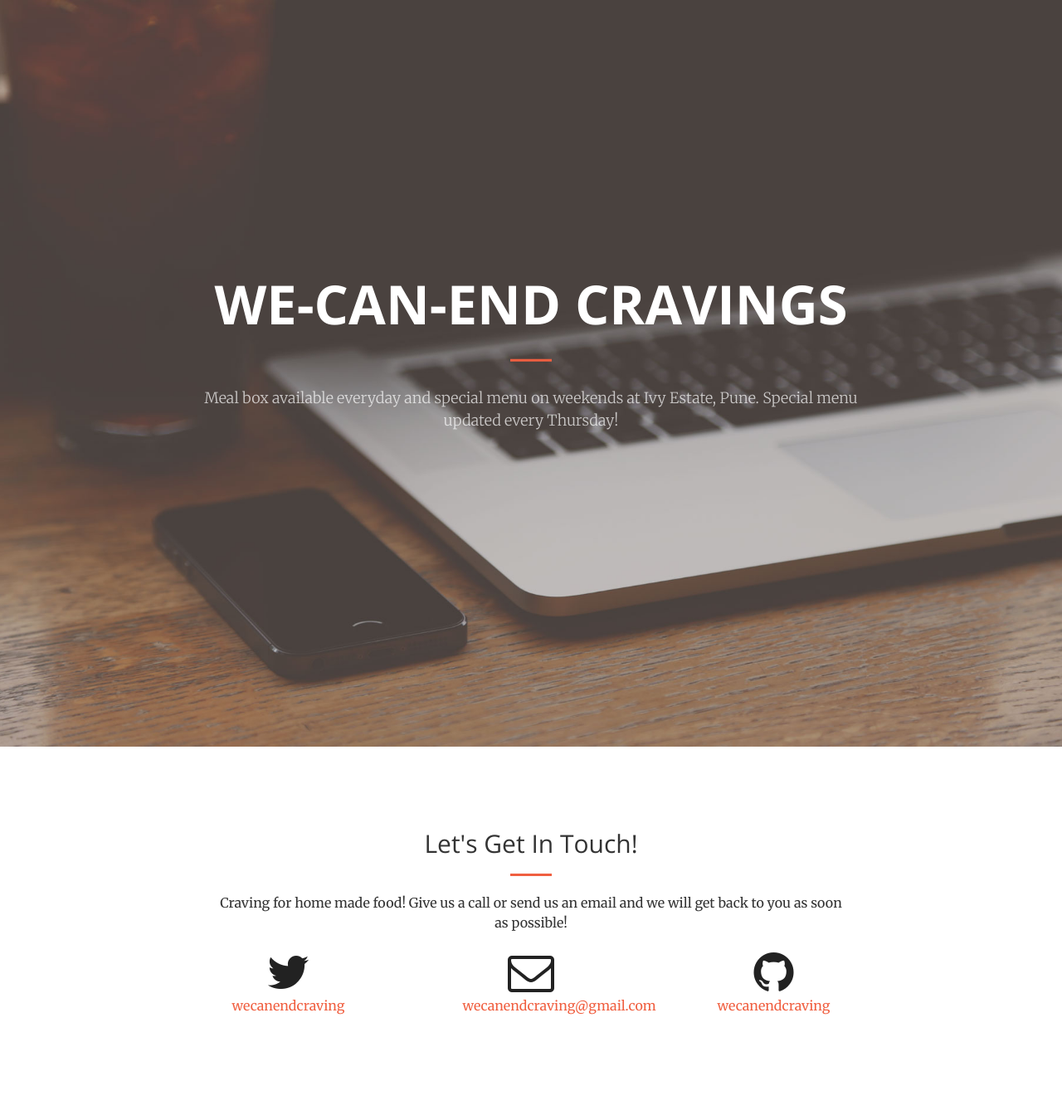
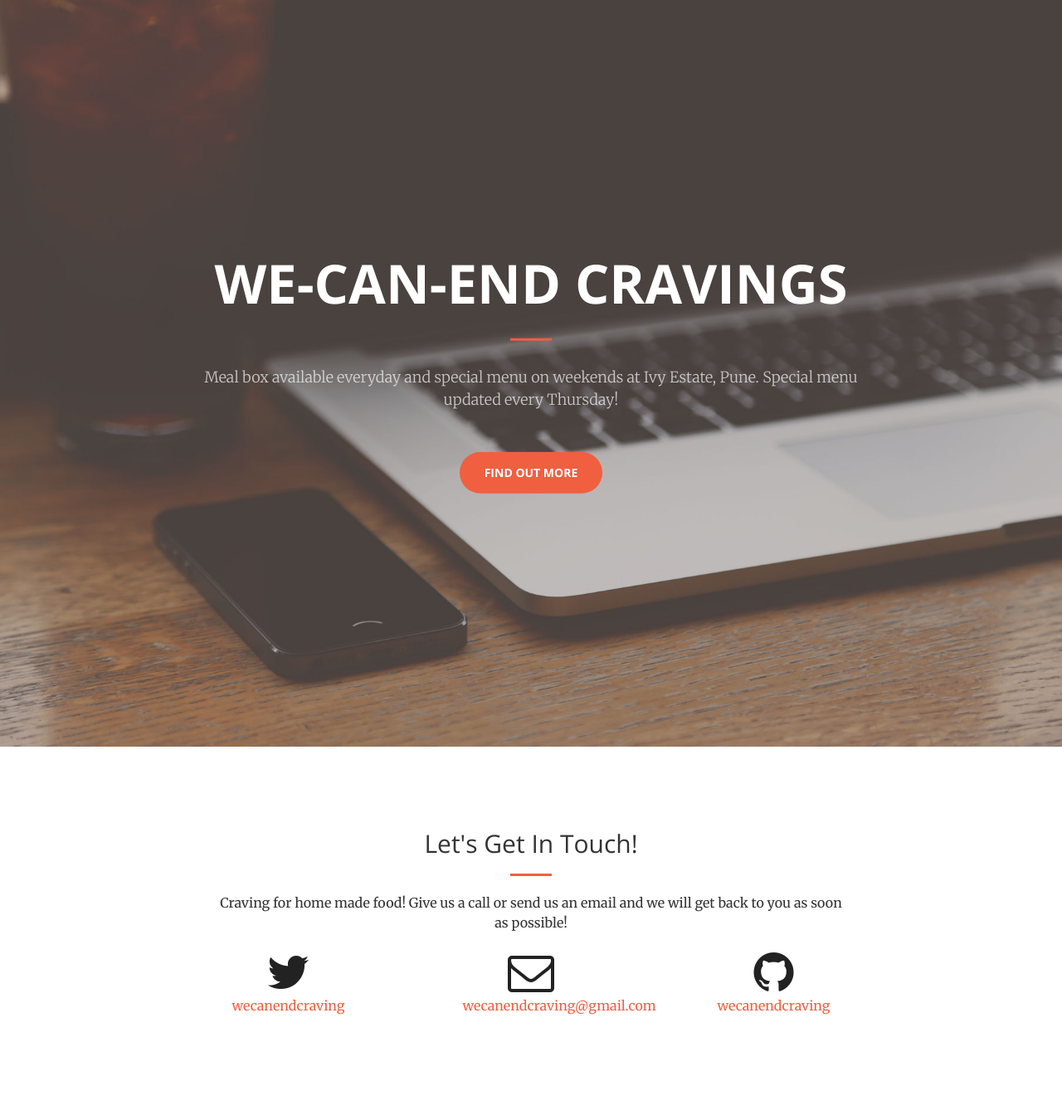
Before and after one commit to wecanendcraving/wecanendcraving.github.io, a Jekyll site: the page built from index.html, in a window 1280 px wide. Shown: the whole page at 83% size. Built offline with Jekyll 4.4.1, drawn with Linux system fonts in a browser that asks for light colours.

Commit message:
Update header.html

```diff
--- a/_includes/header.html
+++ b/_includes/header.html
@@ -4,7 +4,7 @@
             <h1>WE-can-end Cravings</h1>
             <hr>
             <p> Meal box available everyday and special menu on weekends at Ivy Estate, Pune. Special menu updated every Thursday!</p>
-            <!--<a href="#about" class="btn btn-primary btn-xl page-scroll">Find Out More</a>-->
+            <a href="#about" class="btn btn-primary btn-xl page-scroll">Find Out More</a>
         </div>
     </div>
 </header>
```
